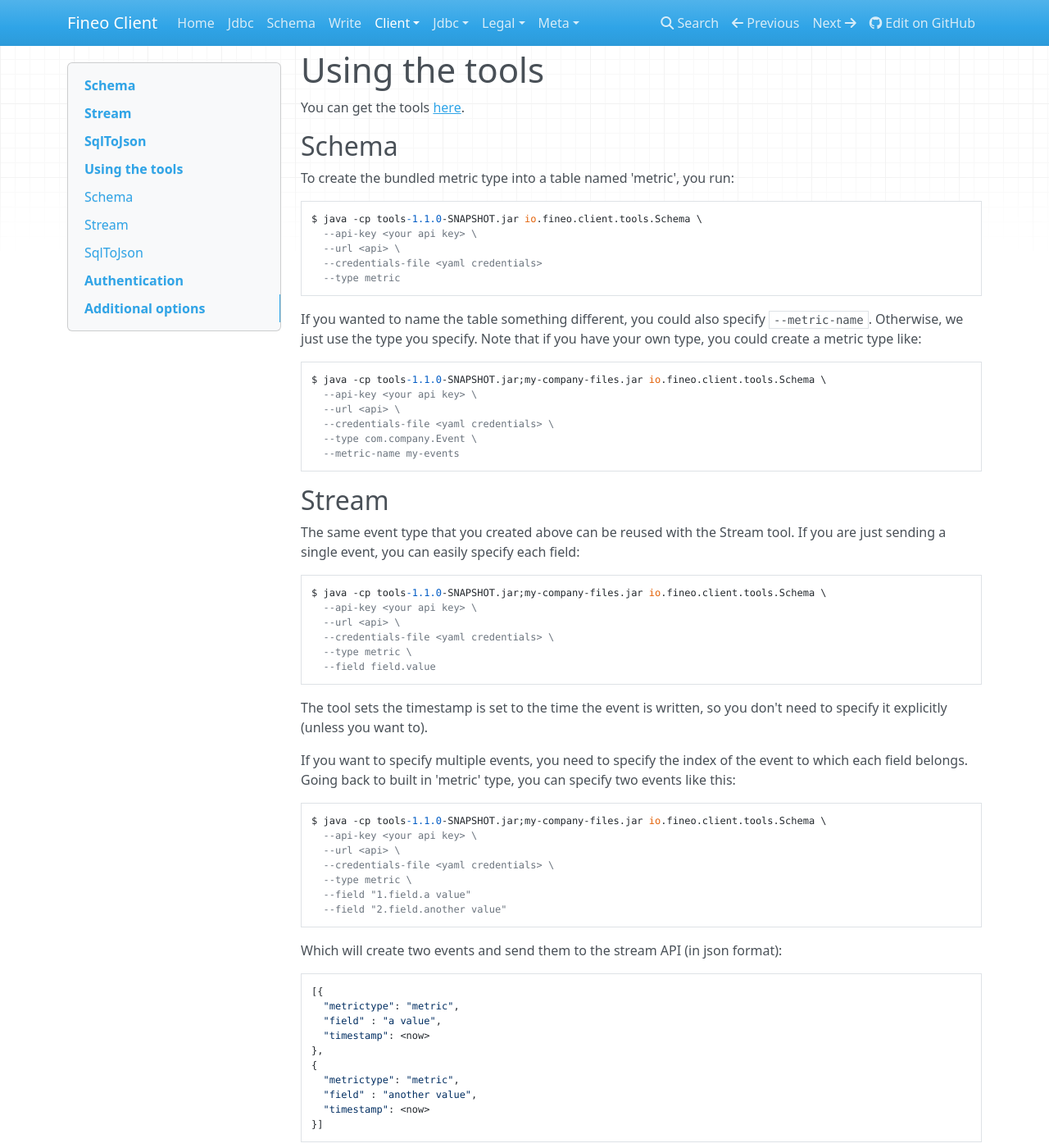
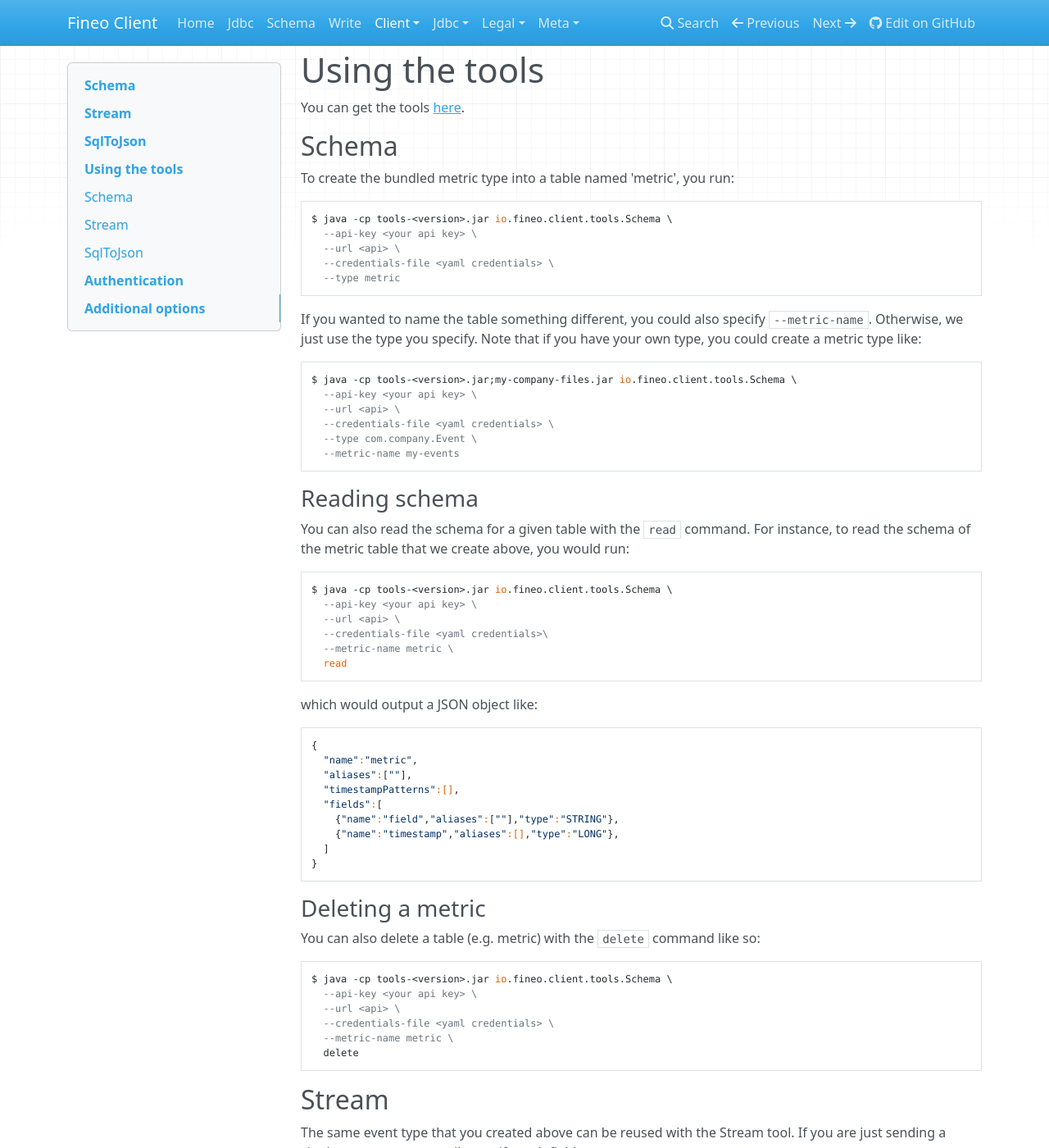
Before and after one commit to fineoio/fineo-client, an MkDocs documentation site: the page built from docs/client/tools.md, in a window 1280 px wide and 1400 px high, scrolled down 535 px. Shown: the whole window at 82% size. Built offline with MkDocs 1.6.1, drawn with Linux system fonts in a browser that asks for light colours; nearby versions of some CDN libraries; some of the changed text lies outside the part shown.

Commit message:
Updating documentation for read and delete commands

````diff
--- a/docs/client/tools.md
+++ b/docs/client/tools.md
@@ -33,10 +33,10 @@
 To create the bundled metric type into a table named 'metric', you run:
 
 ```
-$ java -cp tools-1.1.0-SNAPSHOT.jar io.fineo.client.tools.Schema \
+$ java -cp tools-<version>.jar io.fineo.client.tools.Schema \
   --api-key <your api key> \
   --url <api> \
-  --credentials-file <yaml credentials>
+  --credentials-file <yaml credentials> \
   --type metric
 ```
 
@@ -45,12 +45,53 @@
 create a metric type like:
 
 ```
-$ java -cp tools-1.1.0-SNAPSHOT.jar;my-company-files.jar io.fineo.client.tools.Schema \
+$ java -cp tools-<version>.jar;my-company-files.jar io.fineo.client.tools.Schema \
   --api-key <your api key> \
   --url <api> \
   --credentials-file <yaml credentials> \
   --type com.company.Event \
   --metric-name my-events
+```
+
+### Reading schema
+
+You can also read the schema for a given table with the `read` command. For instance, to read the
+ schema of the metric table that we create above, you would run:
+
+```
+$ java -cp tools-<version>.jar io.fineo.client.tools.Schema \
+  --api-key <your api key> \
+  --url <api> \
+  --credentials-file <yaml credentials>\
+  --metric-name metric \
+  read
+```
+
+which would output a JSON object like:
+
+```
+{
+  "name":"metric",
+  "aliases":[""],
+  "timestampPatterns":[],
+  "fields":[
+    {"name":"field","aliases":[""],"type":"STRING"},
+    {"name":"timestamp","aliases":[],"type":"LONG"},
+  ]
+}
+```
+
+### Deleting a metric
+
+You can also delete a table (e.g. metric) with the `delete` command like so:
+
+```
+$ java -cp tools-<version>.jar io.fineo.client.tools.Schema \
+  --api-key <your api key> \
+  --url <api> \
+  --credentials-file <yaml credentials> \
+  --metric-name metric \
+  delete
 ```
 
 ## Stream
@@ -59,7 +100,7 @@
 sending a single event, you can easily specify each field:
 
 ```
-$ java -cp tools-1.1.0-SNAPSHOT.jar;my-company-files.jar io.fineo.client.tools.Schema \
+$ java -cp tools-<version>.jar;my-company-files.jar io.fineo.client.tools.Schema \
   --api-key <your api key> \
   --url <api> \
   --credentials-file <yaml credentials> \
@@ -74,7 +115,7 @@
   field belongs. Going back to built in 'metric' type, you can specify two events like this:
 
 ```
-$ java -cp tools-1.1.0-SNAPSHOT.jar;my-company-files.jar io.fineo.client.tools.Schema \
+$ java -cp tools-<version>.jar;my-company-files.jar io.fineo.client.tools.Schema \
   --api-key <your api key> \
   --url <api> \
   --credentials-file <yaml credentials> \
@@ -107,7 +148,7 @@
 above:
 
 ```
-$ java -jar tools-1.1.0-jdbc.jar \
+$ java -jar tools-<version>-jdbc.jar \
     --api-key <your api key> \
     --url <api> \
     --credentials-file <yaml credentials> \
````
